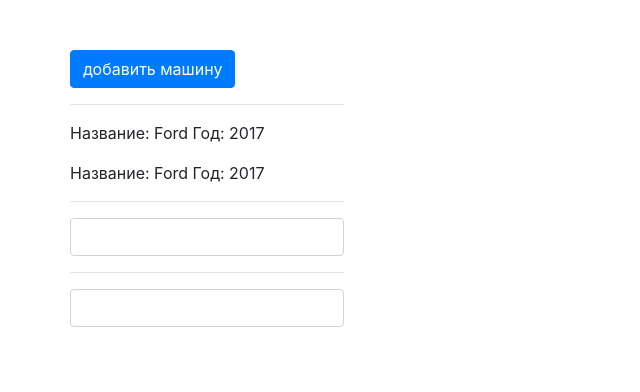
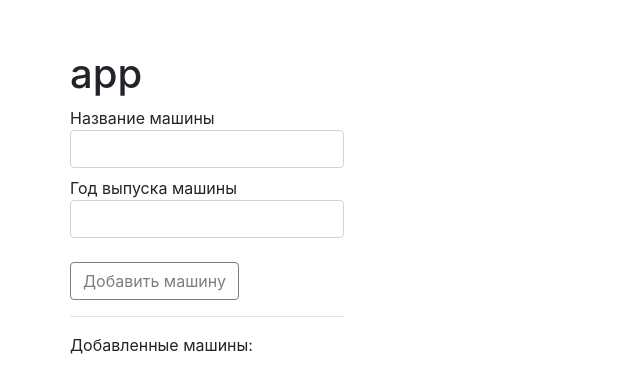
Before and after one commit to AlexandrMers/angularLearn, an Angular app: page / in a window 1280 px wide. Shown: the top 392 px of the page, without its empty margins (0-640 px from the left). Built offline with nearby package versions, Linux system fonts and the light colour scheme.

Commit message:
Сделано простейшее приложение с функцией добавления машин и их удаления из списка.

```diff
--- a/src/app/app.component.html
+++ b/src/app/app.component.html
@@ -2,6 +2,7 @@
     <div class="container container_auto">
         <div class="row">
             <div class="col-xs-12">
+                <h1>{{title}}</h1>
                 <app-cars></app-cars>
             </div>
         </div>
--- a/src/app/app.module.ts
+++ b/src/app/app.module.ts
@@ -5,12 +5,14 @@ import { AppComponent } from './app.component';
 import { CarsComponent } from './cars/cars.component';
 import { CarComponent } from './car/car.component';
 import {FormsModule} from "@angular/forms";
+import {FormComponent} from "./form-component/form-component";
 
 @NgModule({
   declarations: [
     AppComponent,
     CarsComponent,
-    CarComponent
+    CarComponent,
+    FormComponent
   ],
     imports: [
         BrowserModule,
--- a/src/app/car/car.component.html
+++ b/src/app/car/car.component.html
@@ -1 +1,3 @@
-<p>Название: {{getName()}} Год: {{carYear}}</p>
+ <span class="text-secondary">Название: {{car.carName}}</span>
+ <span class="text-secondary">Год выпуска: {{car.carYear}}</span>
+ <button (click)="btnClick()">X</button>
--- a/src/app/car/car.component.ts
+++ b/src/app/car/car.component.ts
@@ -1,17 +1,20 @@
-import { Component } from '@angular/core';
+import {Component, EventEmitter, Input, Output} from '@angular/core';
+
+import {CarInterface} from "../cars/cars.component";
 
 @Component({
-  selector: 'app-car',
+  selector: '[app-car]',
   templateUrl: './car.component.html',
   styleUrls: ['./car.component.css']
 })
 
 
-export class CarComponent  {
-  carName: string = "Ford";
-  carYear = 2017;
+export class CarComponent {
+  @Input() car: CarInterface;
 
-  getName() {
-    return this.carName;
+ @Output() onDelete = new EventEmitter<any>();
+
+  public btnClick(): void {
+    this.onDelete.emit();
   }
 }
--- a/src/app/cars/cars.component.html
+++ b/src/app/cars/cars.component.html
@@ -1,15 +1,6 @@
-<button (click)="clickBtn('clicked')"  class="btn btn-primary">добавить машину</button>
+<form-component (onAddCar)="onAddCar($event)"></form-component>
 <hr>
-
-<app-car></app-car>
-<app-car></app-car>
-
-<hr>
-
-<input type="text" class="form-control" #myInput (keyup.enter)="changeText(myInput.value)" />
-
-<hr>
-
-<input type="text" class="form-control" [(ngModel)]="inputText" />
-
-<p>{{inputText}}</p>
+Добавленные машины:
+<ul class="list-group">
+    <li app-car class="list-group-item" *ngFor="let car of Cars; let idx = index" [car]="car" (onDelete)="deleteItem(idx)"></li>
+</ul>
--- a/src/app/cars/cars.component.ts
+++ b/src/app/cars/cars.component.ts
@@ -1,4 +1,11 @@
 import { Component } from '@angular/core';
+
+
+
+export interface CarInterface {
+  carName: string;
+  carYear: number;
+}
 
 @Component({
   selector: 'app-cars',
@@ -6,14 +13,22 @@ import { Component } from '@angular/core';
   styleUrls: ['./cars.component.css']
 })
 export class CarsComponent  {
-  inputText = "";
 
-  changeText = (value) => {
-    this.inputText = value;
-  };
+  private cars: CarInterface[] = [];
 
-  clickBtn = (value) => {
-    console.log(value);
-  };
+
+
+
+  get Cars() {
+    return this.cars;
+  }
+
+  public onAddCar(value: CarInterface) {
+    this.cars.push(value);
+  }
+
+  public deleteItem(idx) {
+    this.cars.splice(idx, 1);
+  }
 
 }
--- /dev/null
+++ b/src/app/form-component/form-component.html
@@ -0,0 +1,15 @@
+<div class="form-group">
+    <label class="d-block">
+        Название машины
+        <input type="text" class="form-control mb-2" [(ngModel)]="carName">
+    </label>
+    <label class="d-block">
+        Год выпуска машины
+        <input type="number" class="form-control mb-2" [(ngModel)]="carYear">
+    </label>
+    <button (click)="onClickAddCar()"
+            [disabled]="(carName === '') || (carYear === null)"
+            class="btn btn-outline-dark mt-3">
+        Добавить машину
+    </button>
+</div>
--- /dev/null
+++ b/src/app/form-component/form-component.ts
@@ -0,0 +1,26 @@
+import {Component, EventEmitter, Input, Output} from "@angular/core";
+import {CarInterface} from "../cars/cars.component";
+
+@Component({
+    selector: "form-component",
+    templateUrl: "./form-component.html",
+    styleUrls: ["./form-component.css"]
+})
+
+export class FormComponent {
+    public carName: string = "";
+    public carYear: number = null;
+
+    @Output() onAddCar: EventEmitter<CarInterface> = new EventEmitter<CarInterface>();
+
+
+    public onClickAddCar() {
+        this.onAddCar.emit({
+           carName: this.carName,
+           carYear: this.carYear
+        });
+
+        this.carName = "";
+        this.carYear = null;
+    }
+}
```
Also changed, not shown: src/app/form-component/form-component.css (added).
